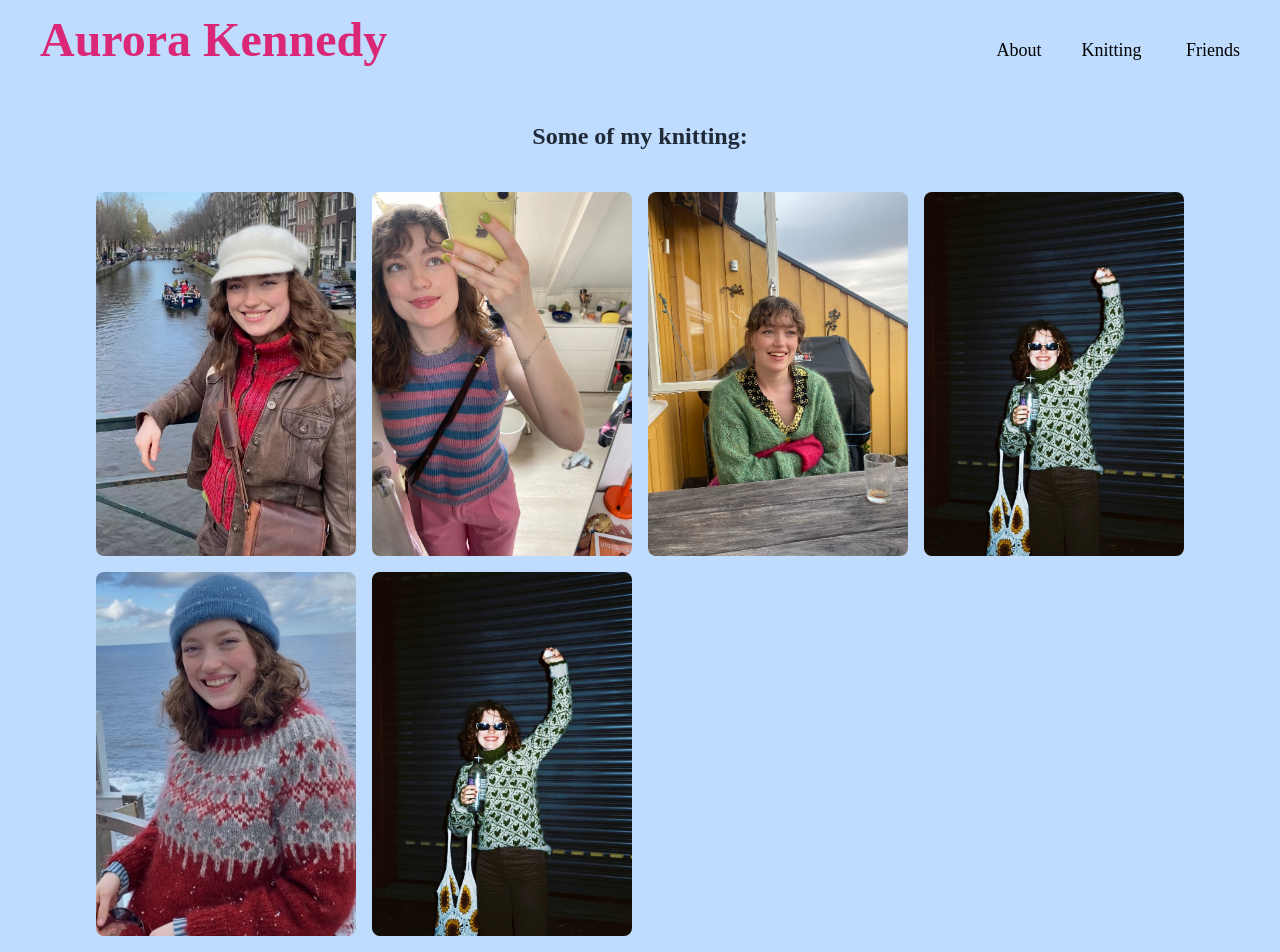
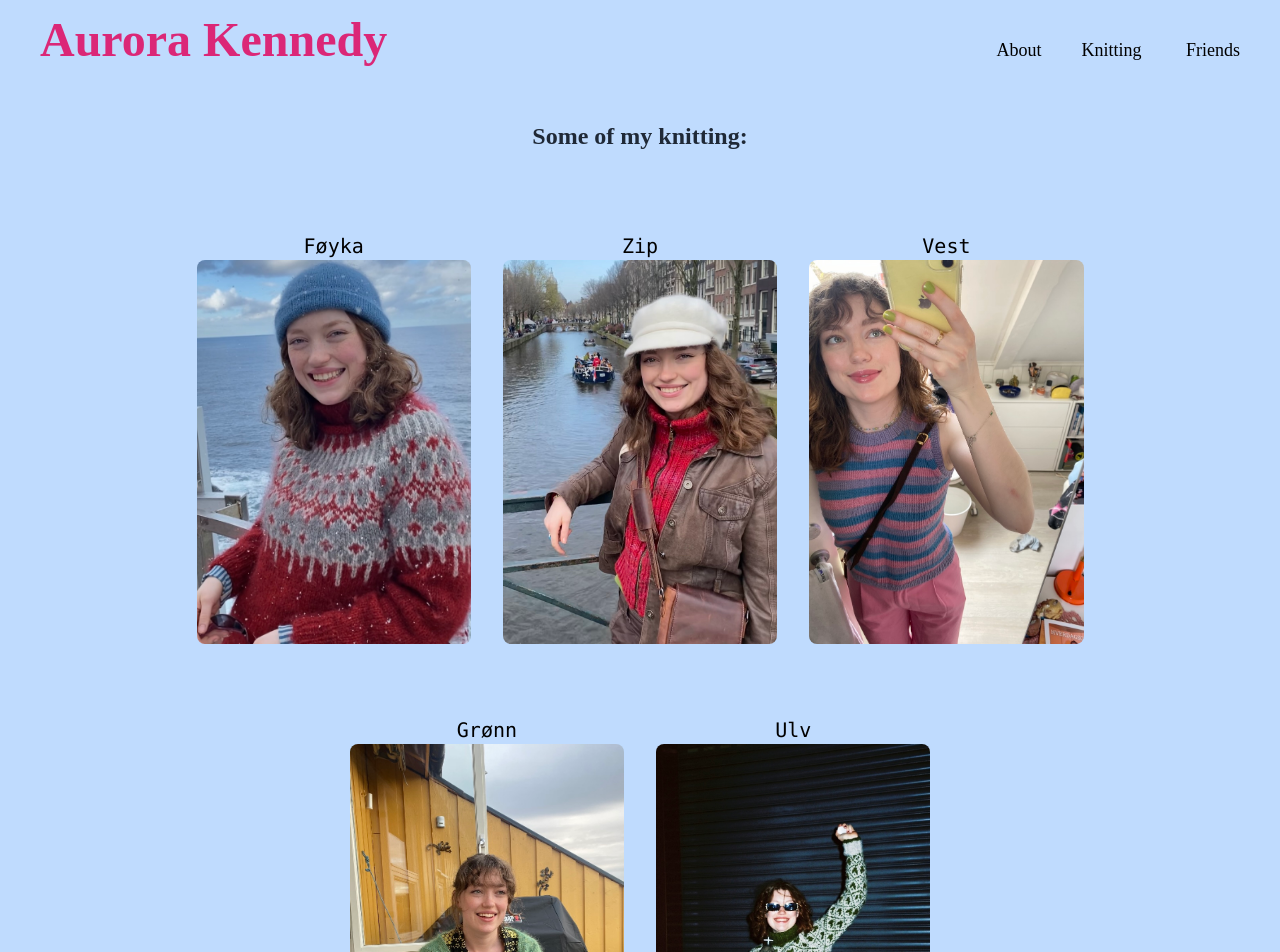
Before and after one commit to aurorakennedy/hjemmesnekk, a React (Vite) app: page /kniting in a window 1280 px wide. Shown: the top 952 px of the page. Built offline with nearby package versions, Linux system fonts and the light colour scheme; a web font is replaced by a local one.

Commit message:
use list component

```diff
--- a/src/pages/Kniting.tsx
+++ b/src/pages/Kniting.tsx
@@ -1,70 +1,29 @@
+import List from "../components/List";
 import Navbar from "../components/Navbar";
 
 const Kniting = () => {
+  const knittingData = [
+    { navn: "Føyka", bilde: "/images/strikk/føyka.jpeg" },
+    { navn: "Zip", bilde: "/images/strikk/zipJakke.jpeg" },
+    { navn: "Vest", bilde: "/images/strikk/fargerikVest.jpeg" },
+    { navn: "Grønn", bilde: "/images/strikk/grønnJakke.jpeg" },
+    { navn: "Ulv", bilde: "/images/strikk/ulven.jpeg" },
+    { navn: "Sokker", bilde: "/images/strikk/sokker.jpeg" },
+  ];
+
   return (
-    <>
-      <body>
-        {/* Bakgrunn */}
-        <main className="bg-blue-200">
-          <Navbar />
-
-          <div className="text-center pt-10">
-            <h1 className=" text-2xl font-semibold text-gray-800 font-playpen">
-              Some of my knitting:
-            </h1>
-          </div>
-
-          <div className="grid grid-cols-2 md:grid-cols-4 gap-4 px-24 py-10 font-mono">
-            <div className=" text-center">
-              <img
-                className="h-auto max-w-full rounded-lg"
-                src="/images/strikk/zipJakke.jpeg"
-                alt=""
-              ></img>
-            </div>
-            <div className=" text-center">
-              <img
-                className="h-auto max-w-full rounded-lg"
-                src="/images/strikk/fargerikVest.jpeg"
-                alt=""
-              ></img>
-            </div>
-            <div className=" text-center">
-              <img
-                className="h-auto max-w-full rounded-lg"
-                src="/images/strikk/grønnJakke.jpeg"
-                alt=""
-              ></img>
-              <span className=" text-gray-800"></span>
-            </div>
-            <div className=" text-center">
-              <img
-                className="h-auto max-w-full rounded-lg"
-                src="/images/strikk/ulven.jpeg"
-                alt=""
-              ></img>
-              <span className=" text-gray-800"></span>
-            </div>
-            <div className=" text-center">
-              <img
-                className="h-auto max-w-full rounded-lg"
-                src="/images/strikk/føyka.jpeg"
-                alt=""
-              ></img>
-              <span className=" text-gray-800"></span>
-            </div>
-
-            <div className=" text-center">
-              <img
-                className="h-auto max-w-full rounded-lg"
-                src="/images/strikk/ulven.jpeg"
-                alt=""
-              ></img>
-            </div>
-          </div>
-        </main>
-      </body>
-    </>
+    <div className=" min-h-screen bg-blue-200">
+      <Navbar />
+      <div>
+        <h1 className="text-2xl font-semibold text-center text-gray-800 pt-10 font-playpen">
+          {" "}
+          Some of my knitting:
+        </h1>
+        <List items={knittingData} />
+        <br /> <br />
+        <br />
+      </div>
+    </div>
   );
 };
 
```
